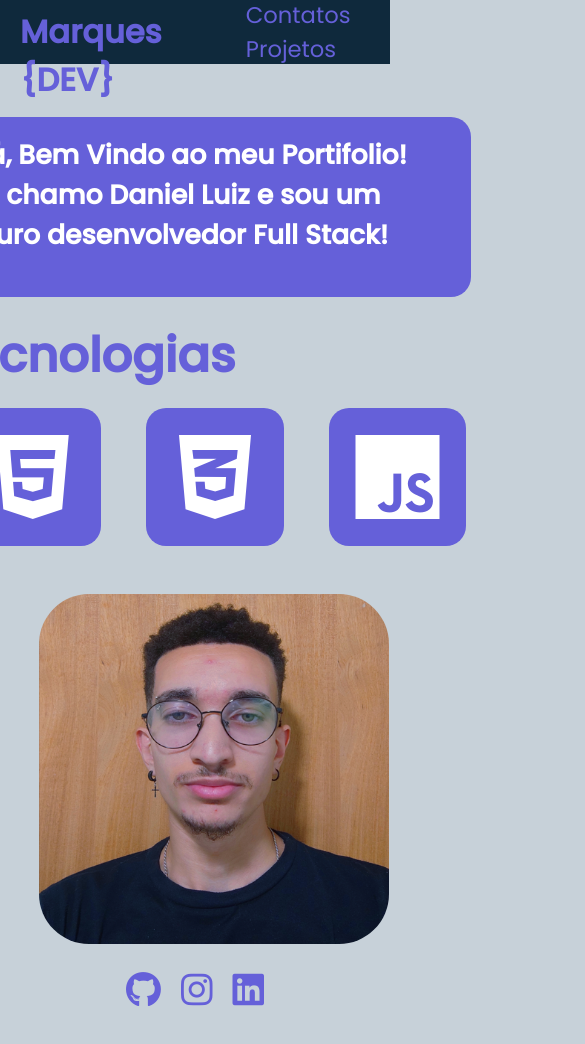
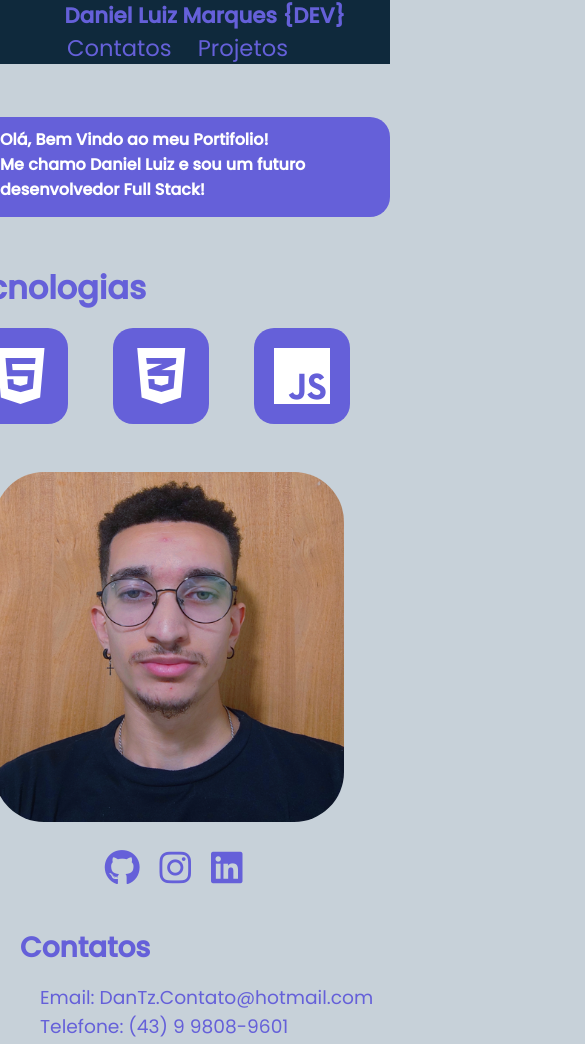
Before and after one commit to DanTzLz/Portifolio, a plain HTML site: page index.html in a window 390 px wide. Shown: the top 1044 px of the page, 585 px wide, since content can reach past the window. Drawn offline with Linux system fonts and the light colour scheme.

Commit message:
Ajustado Responsive

```diff
--- a/CSS/footer.css
+++ b/CSS/footer.css
@@ -11,4 +11,6 @@ footer{
 
 span{
     font-size: 7pt;
+
+    display: flex;
 }
--- a/CSS/header.css
+++ b/CSS/header.css
@@ -1,7 +1,7 @@
 header{
     height: 5em;
     width: 100%;
-
+    z-index: 1000;
 
     background-color: #0F293C ;
     display: flex;
--- a/CSS/main.css
+++ b/CSS/main.css
@@ -52,9 +52,7 @@ article h2{
     display: flex;
 }
 
-.box-tecnologias{
-    flex-direction: column;
-}
+
 
 
 .box-tecnologias{
--- a/CSS/responsive.css
+++ b/CSS/responsive.css
@@ -98,3 +98,89 @@
         height: 320px;
     }
 }
+
+@media (max-width: 800px){
+    .box-projetos{
+        width: 120px;
+        height: 220px;
+    }
+
+    header{
+        display: flex;
+        align-items: center;
+
+        flex-direction: column;
+    }
+
+    header h1{
+        font-size: 16pt;
+
+    }
+
+
+
+    article{
+        width: 440px;
+        height: 100px;
+
+        margin-bottom: 0;
+    }
+
+    article h2{
+        font-size: 12pt;
+
+    }
+
+    .conteudo{
+        align-items: center;
+        justify-content: center;
+    }
+
+    .main-text{
+        height: 200px;
+    }
+
+    .main-text h2{
+        margin: 10px;
+        margin-left: 50px;
+    }
+
+
+    .box-tecnologias{
+        width: 3em;
+        height: 3em;
+
+    }
+
+    #icones-tecnologias{
+        font-size: 2em;
+
+    }
+
+    .secaoContatos{
+        font-size: 14pt;
+
+        margin-left: 0px;
+    }
+
+    .secaoProjetos{
+        font-size: 14pt;
+
+        margin-left: 0px;
+    }
+
+    .secaoTecnologias h2{
+        font-size: 24pt;
+
+    }
+
+    figure img{
+        margin-left: 3em;
+    }
+
+    figure figcaption{
+
+        margin-right: 2em;
+
+    }
+}
--- a/index.html
+++ b/index.html
@@ -113,9 +113,6 @@
         </section>
     </main>
 
-    <footer>
-
-    </footer>
 <script src="./script.js"></script>
 </body>
 </html>
```
